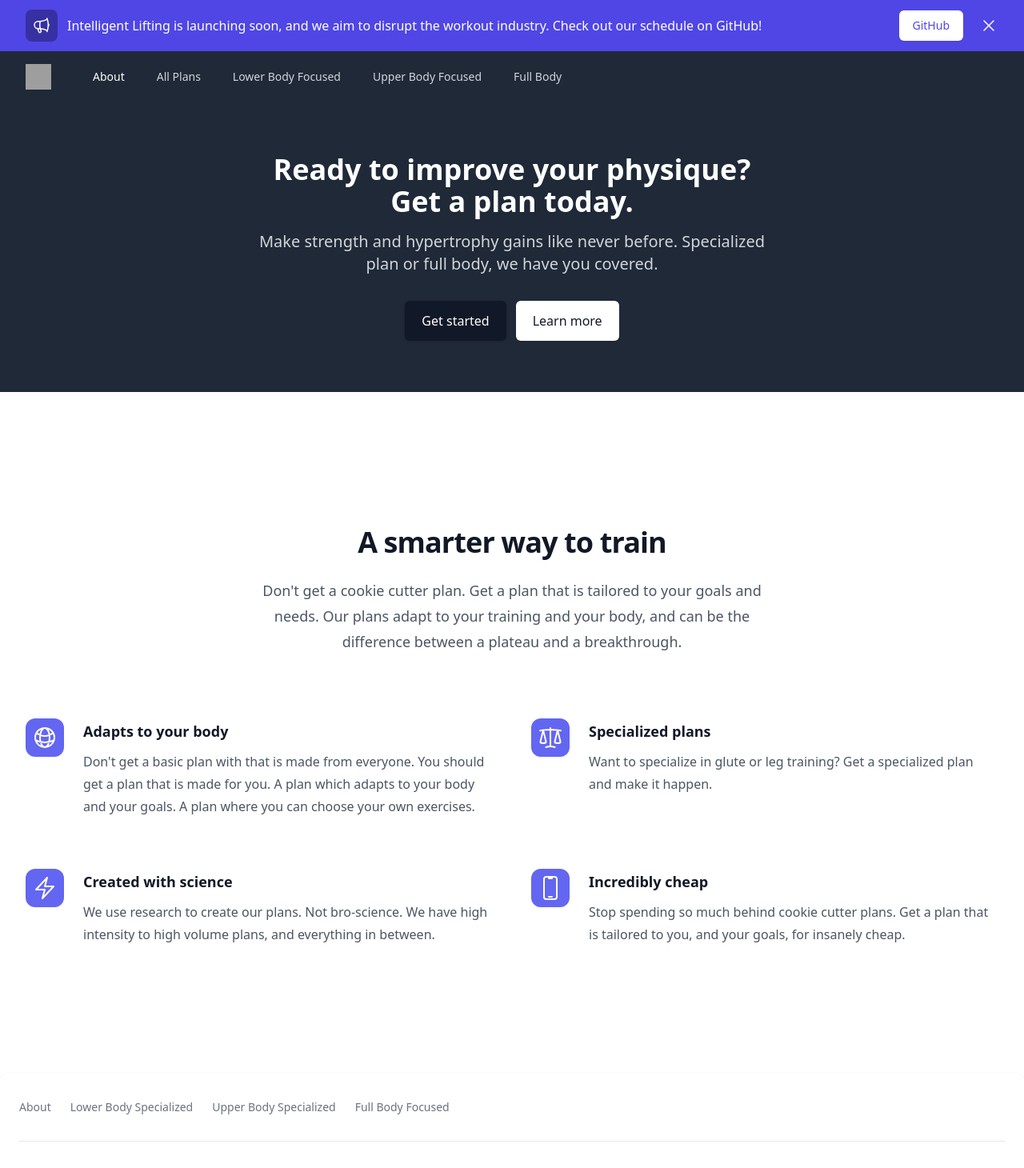
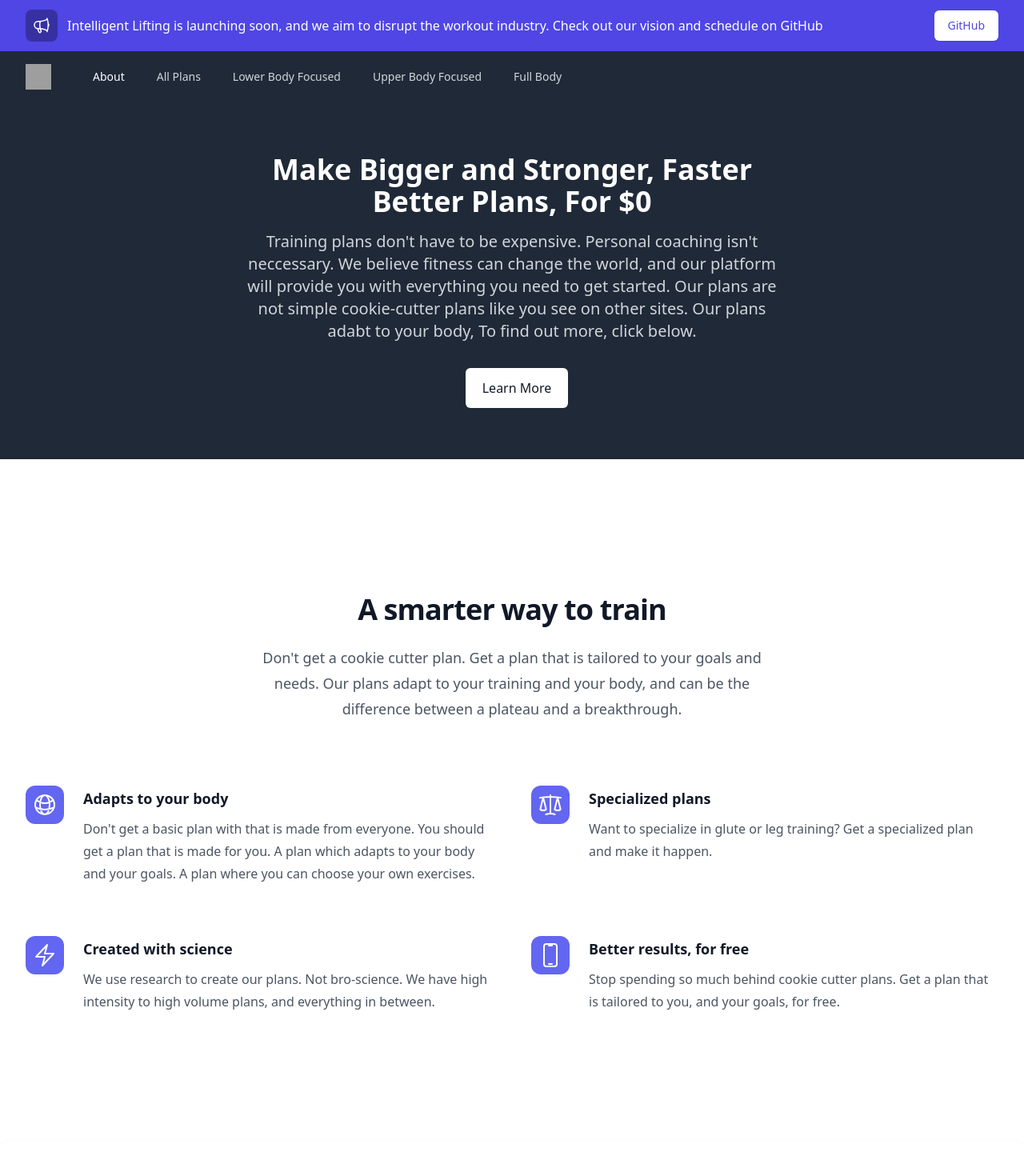
Before and after one commit to jburanpuri/IntelligentLifting, a Next.js app: page / in a window 1280 px wide. Shown: the top 1460 px of the page at 80% size. Built offline with nearby package versions, Linux system fonts and the light colour scheme; grey boxes are pictures that could not be loaded.

Commit message:
Updated hero component text, edited banner

```diff
--- a/components/BannerComponent/banner.js
+++ b/components/BannerComponent/banner.js
@@ -11,7 +11,7 @@ export default function Banner() {
             </span>
             <p className="ml-3 truncate font-medium text-white">
               <span className="md:hidden">Excited to launch Intelligent Lifting</span>
-              <span className="hidden md:inline">Intelligent Lifting is launching soon, and we aim to disrupt the workout industry. Check out our schedule on GitHub!</span>
+              <span className="hidden md:inline">Intelligent Lifting is launching soon, and we aim to disrupt the workout industry. Check out our vision and schedule on GitHub</span>
             </p>
           </div>
           <div className="order-3 mt-2 w-full flex-shrink-0 sm:order-2 sm:mt-0 sm:w-auto">
@@ -22,15 +22,6 @@ export default function Banner() {
               GitHub
             </a>
           </div>
-          <div className="order-2 flex-shrink-0 sm:order-3 sm:ml-3">
-            <button
-              type="button"
-              className="-mr-1 flex rounded-md p-2 hover:bg-indigo-500 focus:outline-none focus:ring-2 focus:ring-white sm:-mr-2"
-            >
-              <span className="sr-only">Dismiss</span>
-              <XMarkIcon className="h-6 w-6 text-white" aria-hidden="true" />
-            </button>
-          </div>
         </div>
       </div>
     </div>
--- a/components/HeroComponent/hero.js
+++ b/components/HeroComponent/hero.js
@@ -6,21 +6,19 @@ export default function Hero() {
             <div className="max-w-7xl mx-auto py-16 px-4 sm:px-6 lg:px-8">
                 <div className="text-center">
                     <h2 className="text-3xl font-extrabold text-white sm:text-4xl">
-                        <span className="block">Ready to improve your physique?</span>
-                        <span className="block">Get a plan today.</span>
+                        <span className="block">Make Bigger and Stronger, Faster</span>
+                        <span className="block">Better Plans, For $0</span>
                     </h2>
                     <p className="mt-4 max-w-2xl text-xl text-gray-300 mx-auto">
-                        Make strength and hypertrophy gains like never before. Specialized plan or full body, we have you covered.
+                        Training plans don't have to be expensive. Personal coaching isn't neccessary.
+                        We believe fitness can change the world, and our platform will provide you with everything you need to get started.
+                        Our plans are not simple cookie-cutter plans like you see on other sites. Our plans adabt to your body, To find out more, click below.
                     </p>
                     <div className="mt-8 flex justify-center">
-                        <div className="inline-flex rounded-md shadow">
-                            <a href="#" className="inline-flex items-center justify-center px-5 py-3 border border-transparent text-base font-medium rounded-md text-white bg-gray-900 hover:bg-gray-700">
-                                Get started
-                            </a>
-                        </div>
+
                         <div className="ml-3 inline-flex">
                             <a href="#" className="inline-flex items-center justify-center px-5 py-3 border border-transparent text-base font-medium rounded-md text-gray-900 bg-white hover:bg-gray-50">
-                                Learn more
+                                Learn More
                             </a>
                         </div>
                     </div>
--- a/components/MarketingComponent/marketing.js
+++ b/components/MarketingComponent/marketing.js
@@ -20,9 +20,9 @@ const features = [
     icon: BoltIcon,
   },
   {
-    name: 'Incredibly cheap',
+    name: 'Better results, for free',
     description:
-      'Stop spending so much behind cookie cutter plans. Get a plan that is tailored to you, and your goals, for insanely cheap.',
+      'Stop spending so much behind cookie cutter plans. Get a plan that is tailored to you, and your goals, for free.',
     icon: DevicePhoneMobileIcon,
   },
 ]
```
